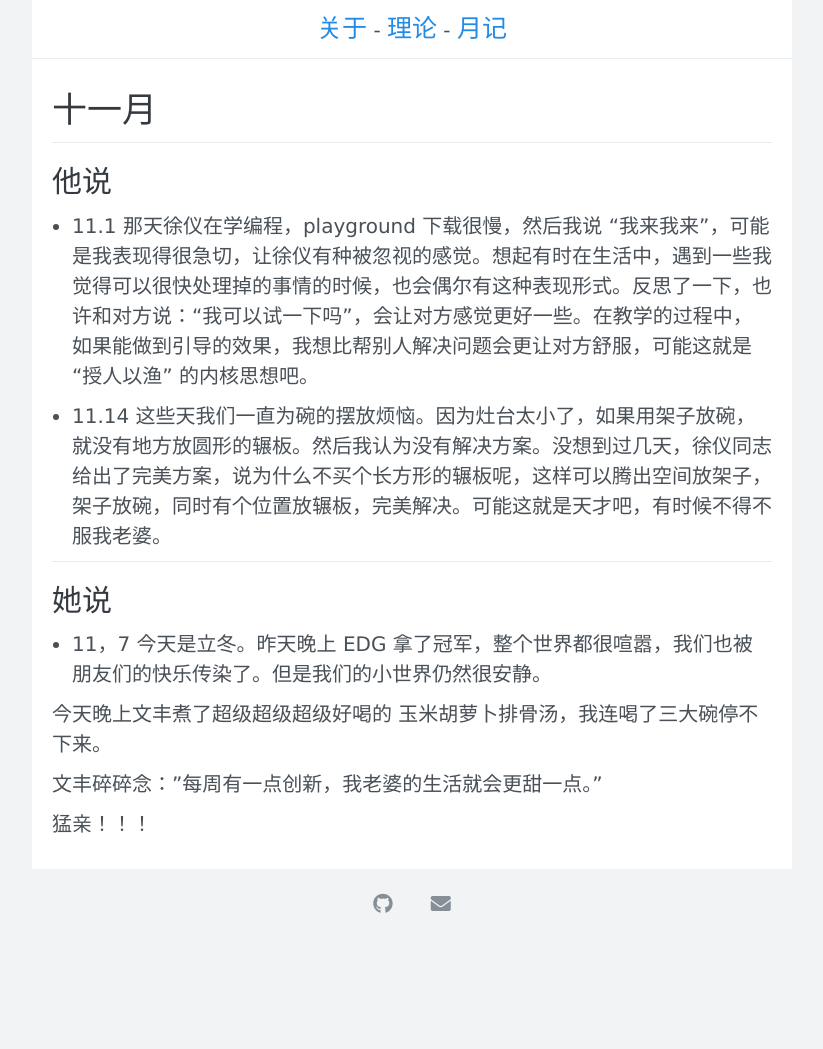
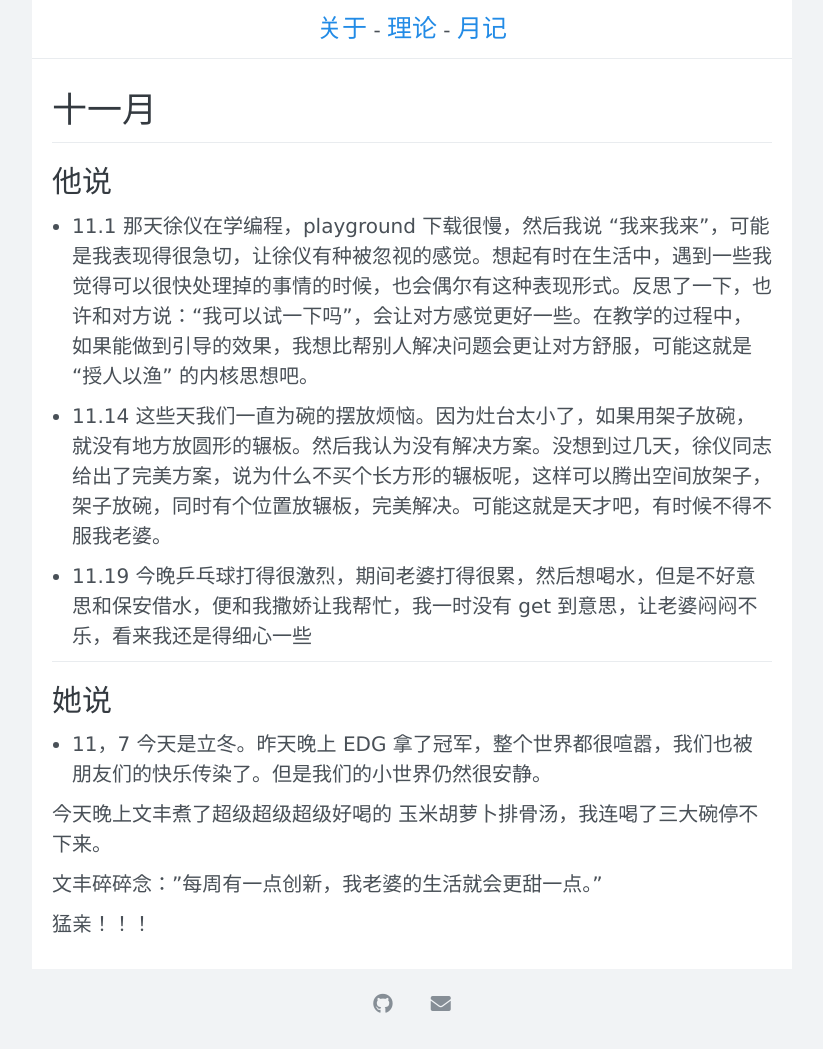
Before and after one commit to xuyilife/xuyilife.github.io, a Jekyll site: the page built from posts/timeline/2021/11.md, in a window 1280 px wide. Shown: the whole page, without its empty margins (228-1051 px from the left). Built offline with Jekyll 4.4.1, drawn with Linux system fonts in a browser that asks for light colours; nearby versions of some CDN libraries; before the commit the page ends 949 px from its top, so only the background shows below that.

Commit message:
撒娇的艺术

```diff
--- a/posts/timeline/2021/11.md
+++ b/posts/timeline/2021/11.md
@@ -8,6 +8,8 @@ title: 十一月
 
 - 11.14 这些天我们一直为碗的摆放烦恼。因为灶台太小了，如果用架子放碗，就没有地方放圆形的辗板。然后我认为没有解决方案。没想到过几天，徐仪同志给出了完美方案，说为什么不买个长方形的辗板呢，这样可以腾出空间放架子，架子放碗，同时有个位置放辗板，完美解决。可能这就是天才吧，有时候不得不服我老婆。
 
+- 11.19 今晚乒乓球打得很激烈，期间老婆打得很累，然后想喝水，但是不好意思和保安借水，便和我撒娇让我帮忙，我一时没有 get 到意思，让老婆闷闷不乐，看来我还是得细心一些
+
 ## 她说
 
 - 11，7 今天是立冬。昨天晚上 EDG 拿了冠军，整个世界都很喧嚣，我们也被朋友们的快乐传染了。但是我们的小世界仍然很安静。
```
